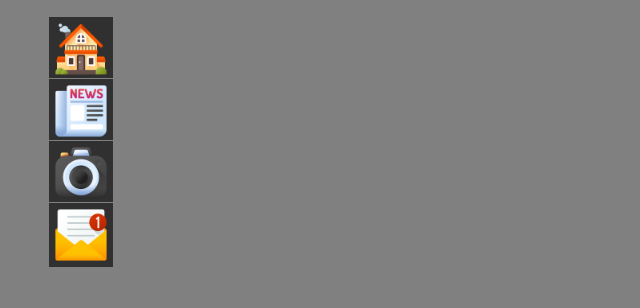
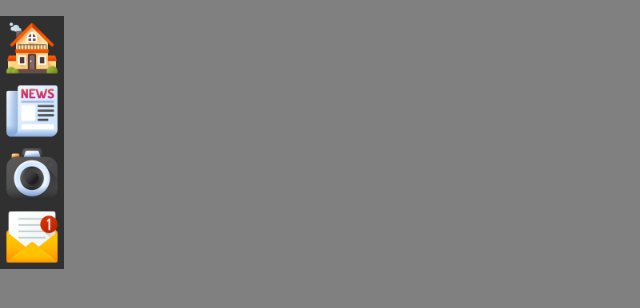
Before and after one commit to Luciana001/menu-anim, a plain HTML site: page index.html in a window 1280 px wide. Shown: the whole page, without its empty margins (0-640 px from the left). Drawn offline with Linux system fonts and the light colour scheme.

Commit message:
save css 2

```diff
--- a/Styles/style.css
+++ b/Styles/style.css
@@ -1,13 +1,13 @@
 .image {
 	display: flex;
-	border:1px grey solid;
+
 	height: 4rem;
 	width: 4rem;
 	background-color: #303030;
 	z-index: 1;
 	justify-content:center;
 	align-items: center;
-	margin-bottom: -20px;
+	margin-bottom: -17px;
 }
 .image img{
 	background-position: left top;
@@ -40,7 +40,7 @@ body{
 	justify-content:center;
 	align-items: center;
 	color: white;
-	margin-bottom: -20px;
+	margin-bottom: -17px;
 }
 .image:hover + .txt{
 	opacity: 1;
@@ -54,6 +54,7 @@ body{
 	grid-template-rows: 4rem;
 	grid-gap: 0px 0px;
 	grid-template-areas: ".image .txt";
+	margin-left: -48px;
 }
 .menu{
 	width:16rem;
```
